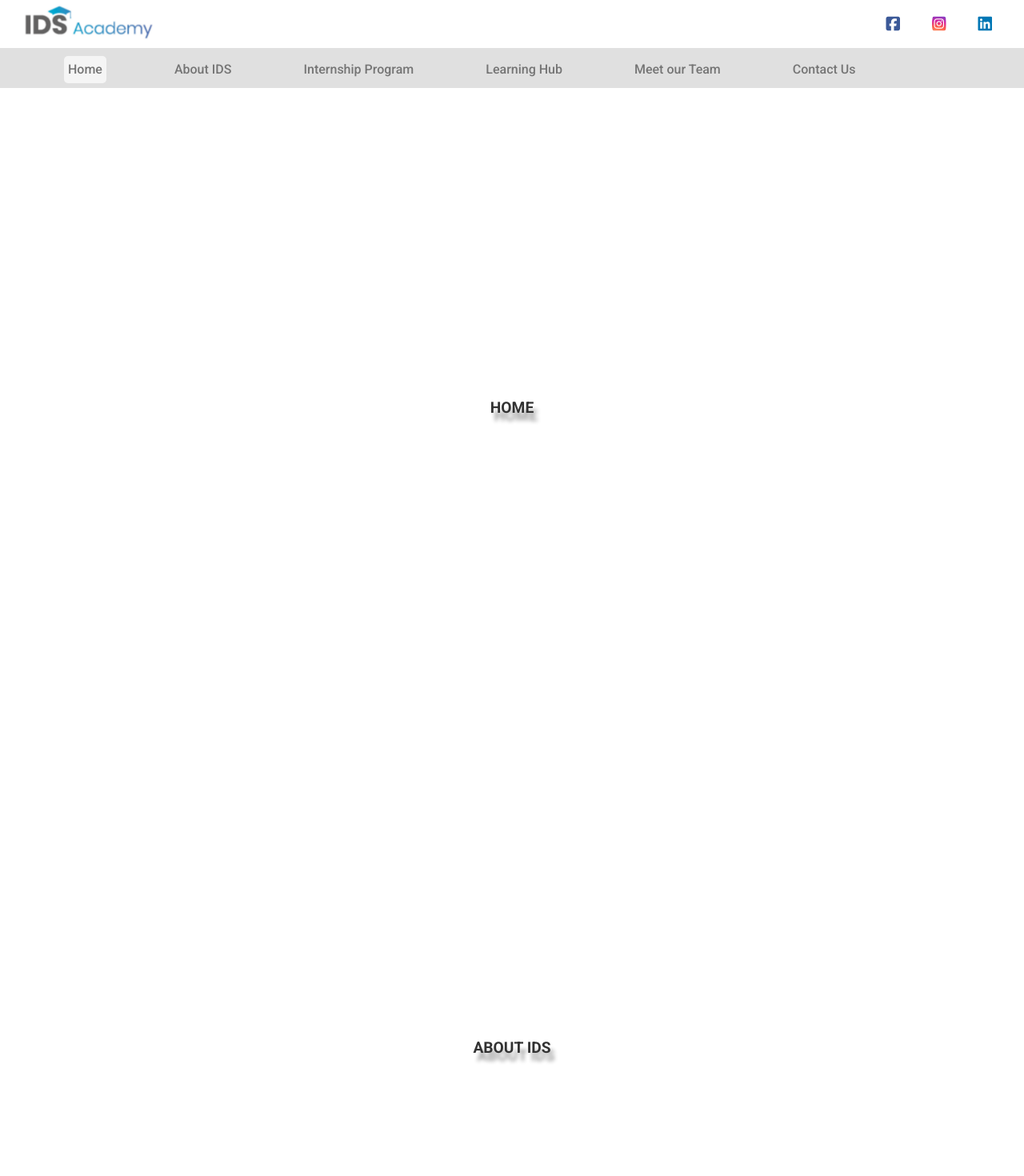
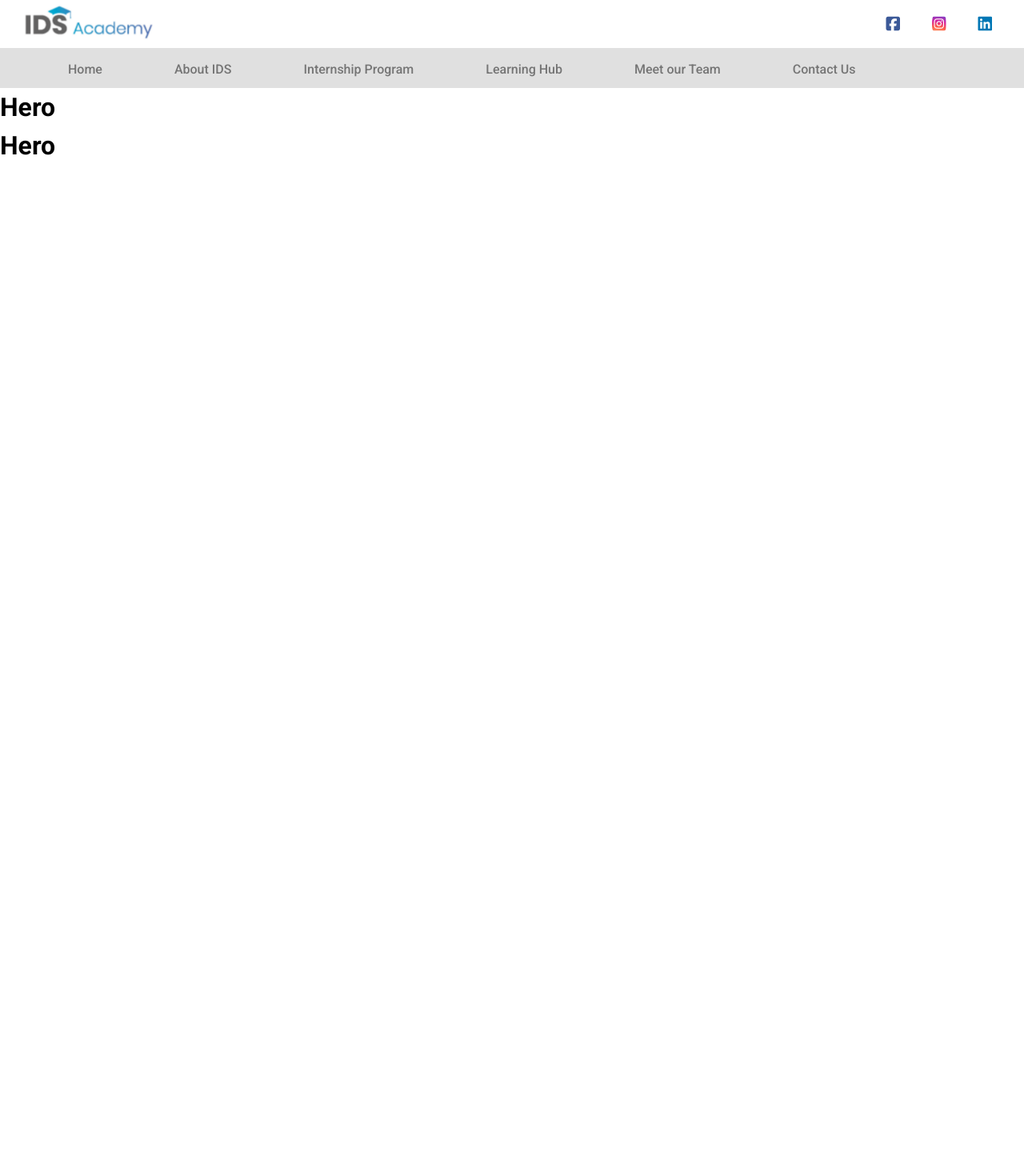
Before and after one commit to OmarMlaeb/IDS_Academy_Website, a React (Create React App) app in the folder front-end/: page / in a window 1280 px wide. Shown: the top 1470 px of the page at 80% size. After the commit the page ends 800 px from the top, so only its background shows below. Built offline with nearby package versions, Linux system fonts and the light colour scheme.

Commit message:
updated errors

```diff
--- a/front-end/package.json
+++ b/front-end/package.json
@@ -8,6 +8,7 @@
     "@testing-library/user-event": "^13.5.0",
     "react": "^18.2.0",
     "react-dom": "^18.2.0",
+    "react-helmet": "^6.1.0",
     "react-router-dom": "^5.3.1",
     "react-scripts": "5.0.1",
     "web-vitals": "^2.1.4"
--- a/front-end/public/index.html
+++ b/front-end/public/index.html
@@ -34,54 +34,5 @@
     <noscript>You need to enable JavaScript to run this app.</noscript>
     <div id="root"></div>
 
-    <!-- Fixed Header-->
-    <header>
-      <div class="container">
-        <div class="main-head">
-          <nav className='nav'>
-            <ul>
-                <li class="links"> <a href="#home">Home</a> </li>
-                <li class="links"> <a href="#about">About IDS</a> </li>
-                <li class="links"> <a href="#program">Internship Program</a> </li>
-                <li class="links"> <a href="#learn">Learning Hub</a> </li>
-                <li class="links"> <a href="#team">Meet our Team </a> </li>
-                <li class="links"> <a href="#contact">Contact Us</a> </li>
-            </ul>
-        </nav>
-        </div>
-      </div>
-  </header>
-  <section class="sectionHead" id="home">
-    <h1>HOME</h1>
-  </section>
-  <section class="sectionHead" id="about">
-    <h1>About IDS</h1>
-  </section>
-  <section class="sectionHead" id="program">
-    <h1>Internship Program</h1>
-  </section>
-  <section class="sectionHead" id="learn">
-    <h1>Learning Hub</h1>
-  </section>
-  <section class="sectionHead" id="team">
-    <h1>Meet our Team</h1>
-  </section>
-  <section class="sectionHead" id="contact">
-    <h1>Contact Us</h1>
-  </section>
-  <script>
-    const li = document.querySelectorAll(".links");
-    const sec = document.querySelectorAll("section");
-
-    function activeMenu(){
-      let len = sec.length;
-      while(--len && window.scrollY + 97 < sec[len].offsetTop){}
-      li.forEach(ltx => ltx.classList.remove("active"));
-      li[len].classList.add('active');
-    }
-    activeMenu();
-    window.addEventListener("scroll", activeMenu);
-  </script>
-
   </body>
 </html>
--- a/front-end/src/App.js
+++ b/front-end/src/App.js
@@ -4,18 +4,21 @@ import { BrowserRouter as Router, Switch, Route } from "react-router-dom";
 
 import Header from './components/common/header/Header.jsx';
 
+import Home from './components/home/Home.jsx';
+
 const App = () => {
   return (
     <div>
       <Router>
         <Header/>
+        <Home/>
         <Switch>
-          {/* <Route exact path='/' component={Home} />
-          <Route exact path='/about' component={About} />
-          <Route exact path='/program' component={Program} />
-          <Route exact path='/learn' component={Learn} />
-          <Route exact path='/team' component={Team} />
-  <Route exact path='/contact' component={Contact} /> */}
+          <Route path='/' exact component={Home} />
+          {/*<Route path='/about' exact component={About} />
+          <Route path='/program' exact component={Program} />
+          <Route path='/learn' exact component={Learn} />
+          <Route path='/team' exact component={Team} />
+          <Route path='/contact' exact component={Contact} /> */}
         </Switch>
       </Router>
     </div>
--- a/front-end/src/components/common/header/Header.jsx
+++ b/front-end/src/components/common/header/Header.jsx
@@ -1,14 +1,29 @@
 import React from 'react'
-
-import { Link } from "react-router-dom";
 
 import Head from './Head';
 import './header.css';
+import { Link } from 'react-router-dom';
 
 const Header = () => {
     return (
         <div>
             <Head/>
+            <header>
+                <div class="container">
+                    <div class="main-head">
+                        <nav className='nav'>
+                            <ul>
+                                <li> <Link to="/">Home</Link> </li>
+                                <li> <Link to="about">About IDS</Link> </li>
+                                <li> <Link to="program">Internship Program</Link> </li>
+                                <li> <Link to="learn">Learning Hub</Link> </li>
+                                <li> <Link to="team">Meet our Team </Link> </li>
+                                <li> <Link to="contact">Contact Us</Link> </li>
+                            </ul>
+                        </nav>
+                    </div>
+                </div>
+            </header>
         </div>
     )
 }
--- /dev/null
+++ b/front-end/src/components/home/Home.jsx
@@ -0,0 +1,12 @@
+import React from 'react'
+import Hero from './hero/Hero';
+
+const Home = () => {
+    return (
+        <div>
+            <Hero/>
+        </div>
+    )
+}
+
+export default Home
--- /dev/null
+++ b/front-end/src/components/home/hero/Hero.jsx
@@ -0,0 +1,13 @@
+import React from 'react'
+
+import "./hero.css";
+
+const Hero = () => {
+    return (
+        <>
+            <h1>Hero</h1>
+        </>
+    )
+}
+
+export default Hero
```
Also changed, not shown: front-end/src/components/home/hero/hero.css (added), 1 other file (tests, documents, lock files or other folders).
